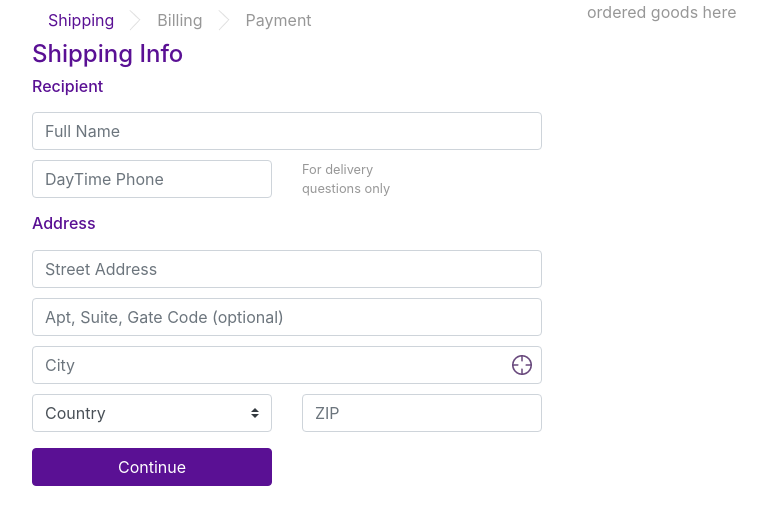
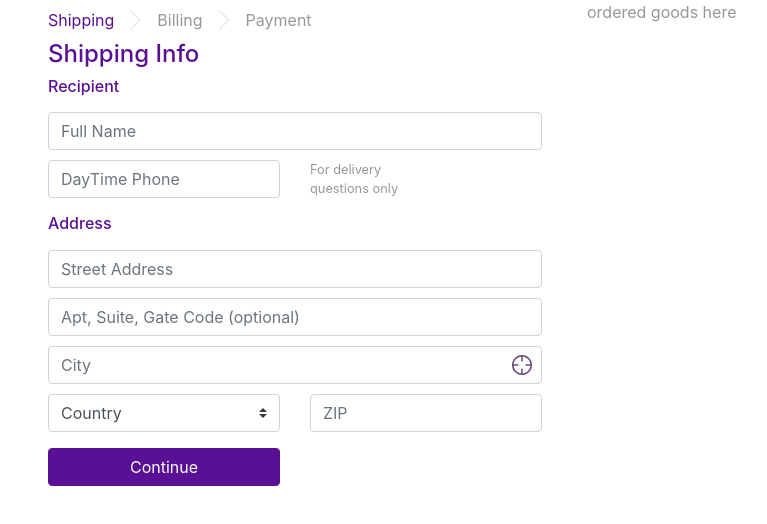
Before and after one commit to eich47/order, a Vue app: page /#/shipping in a window 1280 px wide. Shown: the top 524 px of the page, without its empty margins (68-835 px from the left). Built offline with nearby package versions, Linux system fonts and the light colour scheme.

Commit message:
стили: отступ для выравнивания

```diff
--- a/src/views/UserInfo.vue
+++ b/src/views/UserInfo.vue
@@ -2,7 +2,7 @@
   <b-container>
     <Navigation />
 
-    <router-view></router-view>
+    <router-view class="shipping"></router-view>
   </b-container>
 </template>
 
@@ -14,4 +14,8 @@ export default {
 };
 </script>
 
-<style scoped></style>
+<style scoped>
+.shipping {
+  padding-left: 16px;
+}
+</style>
```
